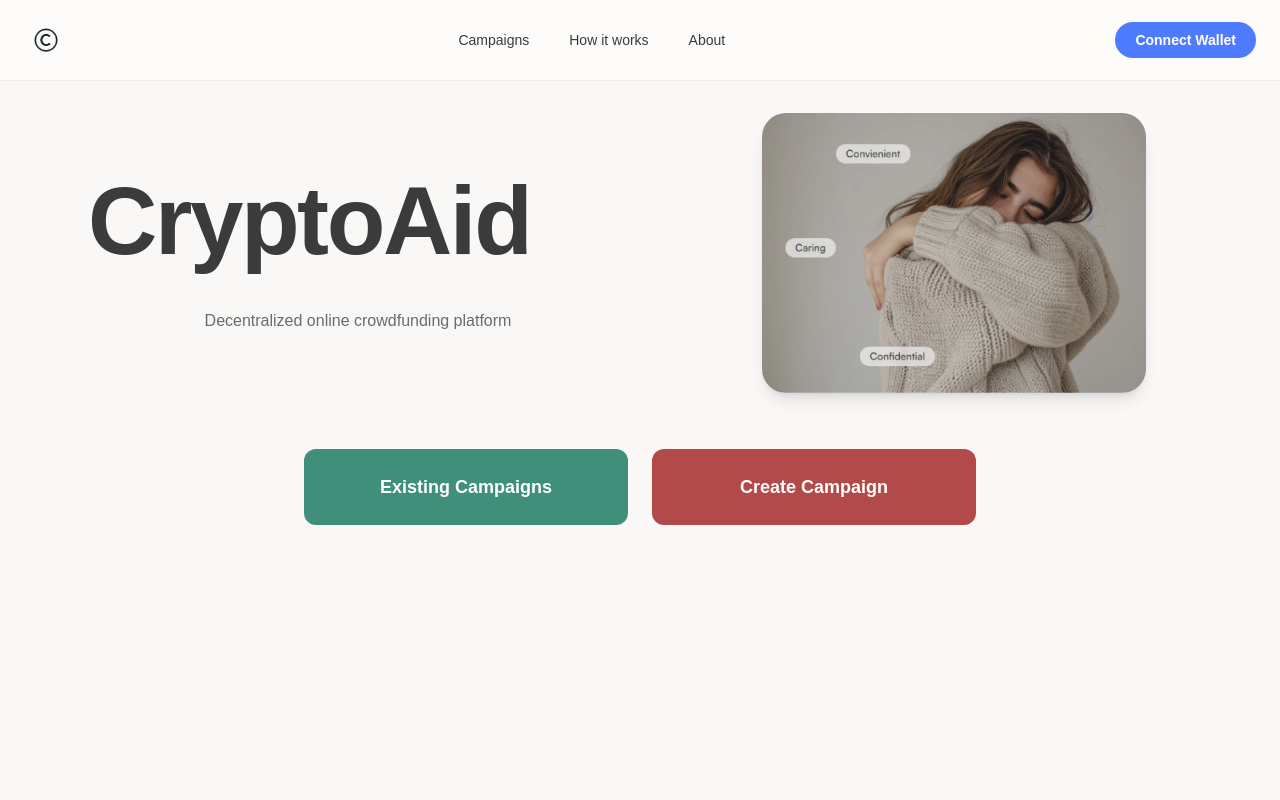
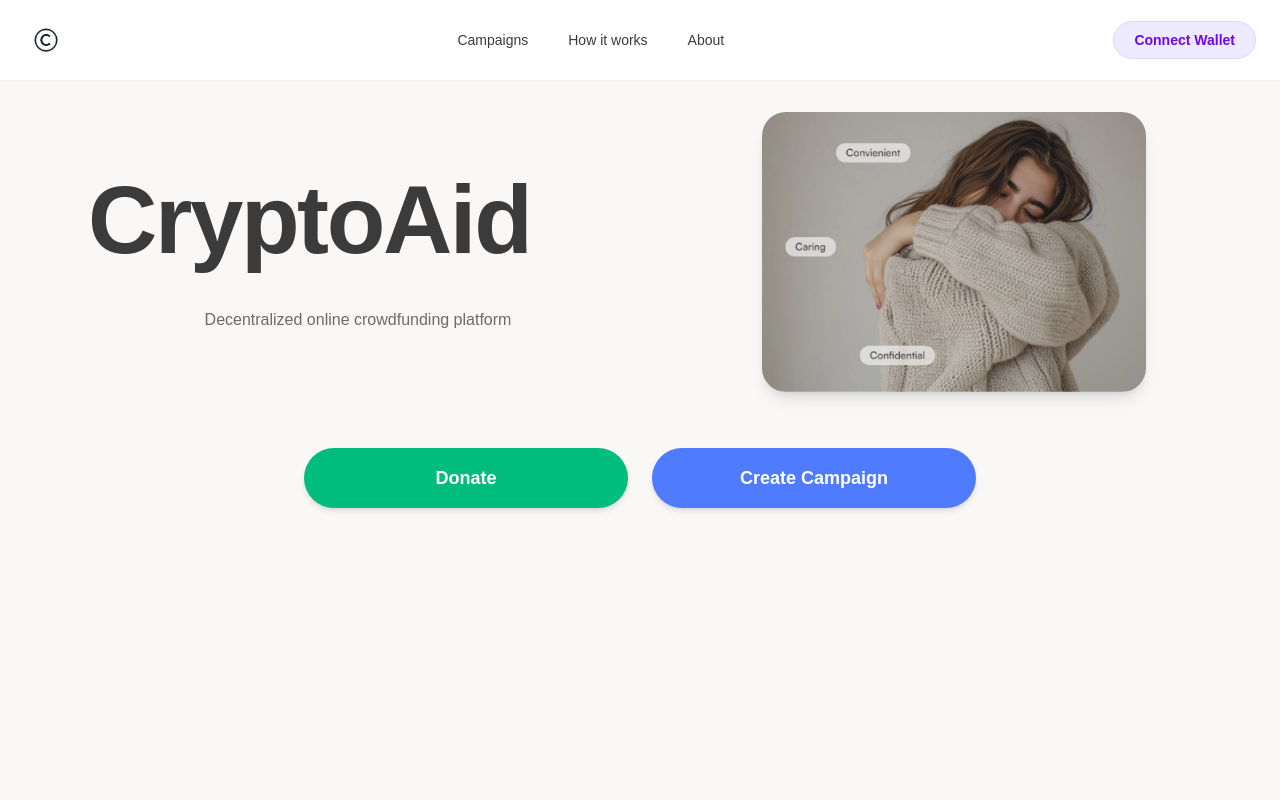
Before and after one commit to victoradauto1/cryptAid, a Next.js app in the folder frontend/: page / in a window 1280 px wide. Shown: the top 800 px of the page. Built offline with nearby package versions, Linux system fonts and the light colour scheme.

Commit message:
ui: refine home header, update action buttons hierarchy and restyle connect wallet

```diff
--- a/frontend/src/app/page.tsx
+++ b/frontend/src/app/page.tsx
@@ -3,6 +3,7 @@
 import { useEffect, useState } from "react";
 import PageTitle from "@/components/PageTitle";
 import Image from "next/image";
+import Link from "next/link";
 
 export default function Home() {
   const fullText = "Decentralized online crowdfunding platform ";
@@ -18,7 +19,7 @@ export default function Home() {
         index++;
       } else {
         clearInterval(interval);
-        // Esconde o cursor após 3 segundos do término da animação
+
         setTimeout(() => {
           setShowCursor(false);
         }, 50);
@@ -76,43 +77,57 @@ export default function Home() {
       <section className="py-6 pb-12">
         <div className="max-w-7xl mx-auto px-6">
           <div className="flex flex-col md:flex-row gap-6 justify-center items-center max-w-2xl mx-auto">
-            <button
+
+            {/* Primary Action - DONATE */}
+            <Link
+              href="/campaigns"
               className="
-                bg-[#3f8f7b]
+                bg-emerald-500
                 text-white
-                rounded-xl
+                rounded-full
                 px-8
-                py-6
+                py-4
                 text-lg
                 font-semibold
-                hover:brightness-110
-                transition
+                shadow-md
+                hover:bg-emerald-600
+                hover:shadow-lg
+                transition-all
+                duration-300
                 w-full
                 md:w-auto
                 md:flex-1
+                text-center
               "
             >
-              Existing Campaigns
-            </button>
+              Donate
+            </Link>
 
-            <button
+            {/* Secondary Action - CREATE CAMPAIGN */}
+            <Link
+              href="/create"
               className="
-                bg-[#b24a4a]
+                bg-[#4f7cff]
                 text-white
-                rounded-xl
+                rounded-full
                 px-8
-                py-6
+                py-4
                 text-lg
                 font-semibold
-                hover:brightness-110
-                transition
+                shadow-md
+                hover:bg-[#3f6ae0]
+                hover:shadow-lg
+                transition-all
+                duration-300
                 w-full
                 md:w-auto
                 md:flex-1
+                text-center
               "
             >
               Create Campaign
-            </button>
+            </Link>
+
           </div>
         </div>
       </section>
--- a/frontend/src/components/Header.tsx
+++ b/frontend/src/components/Header.tsx
@@ -11,7 +11,7 @@ export default function Header() {
   const isHome = pathname === "/";
 
   useEffect(() => {
-    // if (isHome) return;
+    if (isHome) return; // Home não precisa escutar scroll
 
     const onScroll = () => {
       setScrolled(window.scrollY > 40);
@@ -22,11 +22,17 @@ export default function Header() {
   }, [isHome]);
 
   return (
+    <>
+      {/* Spacer apenas quando header for fixed */}
+      {isHome && <div className="h-20 w-full" />}
+
       <header
         className={`
           z-50 transition-all duration-300
           ${
-          scrolled
+            isHome
+              ? "fixed top-0 left-0 w-full bg-white/90 backdrop-blur-md border-b border-black/5"
+              : scrolled
               ? "fixed top-4 left-1/2 -translate-x-1/2 bg-white/80 backdrop-blur-md shadow-lg rounded-full px-6"
               : "relative w-full bg-[#fdfcfa] border-b border-black/5"
           }
@@ -34,12 +40,14 @@ export default function Header() {
       >
         <div
           className={`
-          flex items-center justify-between
+            flex items-center justify-between gap-8
             transition-all duration-300
             ${
-            scrolled && !isHome
-              ? "h-14 gap-8"
-              : "max-w-7xl mx-auto px-6 h-20 gap-8"
+              isHome
+                ? "max-w-7xl mx-auto px-6 h-20"
+                : scrolled
+                ? "h-14"
+                : "max-w-7xl mx-auto px-6 h-20"
             }
           `}
         >
@@ -57,33 +65,36 @@ export default function Header() {
 
           {/* Navigation */}
           <nav className="hidden md:flex items-center gap-10 text-sm text-[#3b3b3b]">
-          <a href="/campaigns" className="hover:opacity-70 transition">
+            <Link href="/campaigns" className="hover:opacity-70 transition">
               Campaigns
-          </a>
+            </Link>
             <Link href="/howItWorks" className="hover:opacity-70 transition">
               How it works
             </Link>
-          <a href="/about" className="hover:opacity-70 transition">
+            <Link href="/about" className="hover:opacity-70 transition">
               About
-          </a>
+            </Link>
           </nav>
 
+          {/* Connect Wallet */}
           {/* Connect Wallet */}
 <div className="shrink-0">
   <button
     className={`
-              px-5 py-2 rounded-full text-sm font-semibold transition
+      px-5 py-2 rounded-full text-sm font-semibold transition-all duration-300
       ${
-                scrolled && !isHome
-                  ? "bg-neutral-700/60 text-white border border-white/10 hover:bg-neutral-700/80"
-                  : "bg-[#4f7cff] text-white hover:opacity-90"
+        !isHome && scrolled
+          ? "bg-violet-100 text-violet-700 border border-violet-200 hover:bg-violet-200"
+          : "bg-violet-100 text-violet-700 border border-violet-200 hover:bg-violet-200"
       }
     `}
   >
     Connect Wallet
   </button>
 </div>
+
         </div>
       </header>
+    </>
   );
 }
```
Lines whose indentation alone changed are shown as unchanged.
